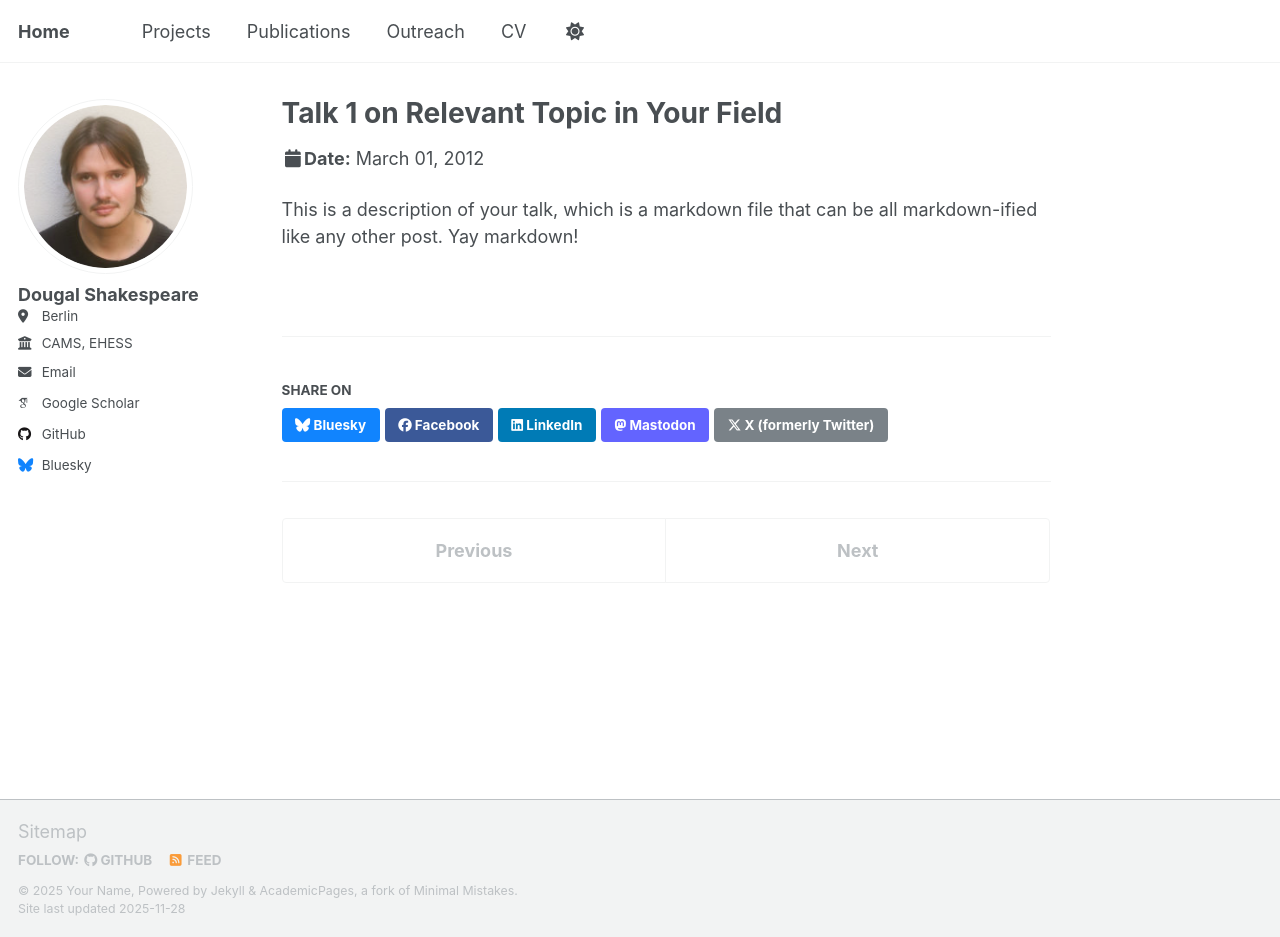
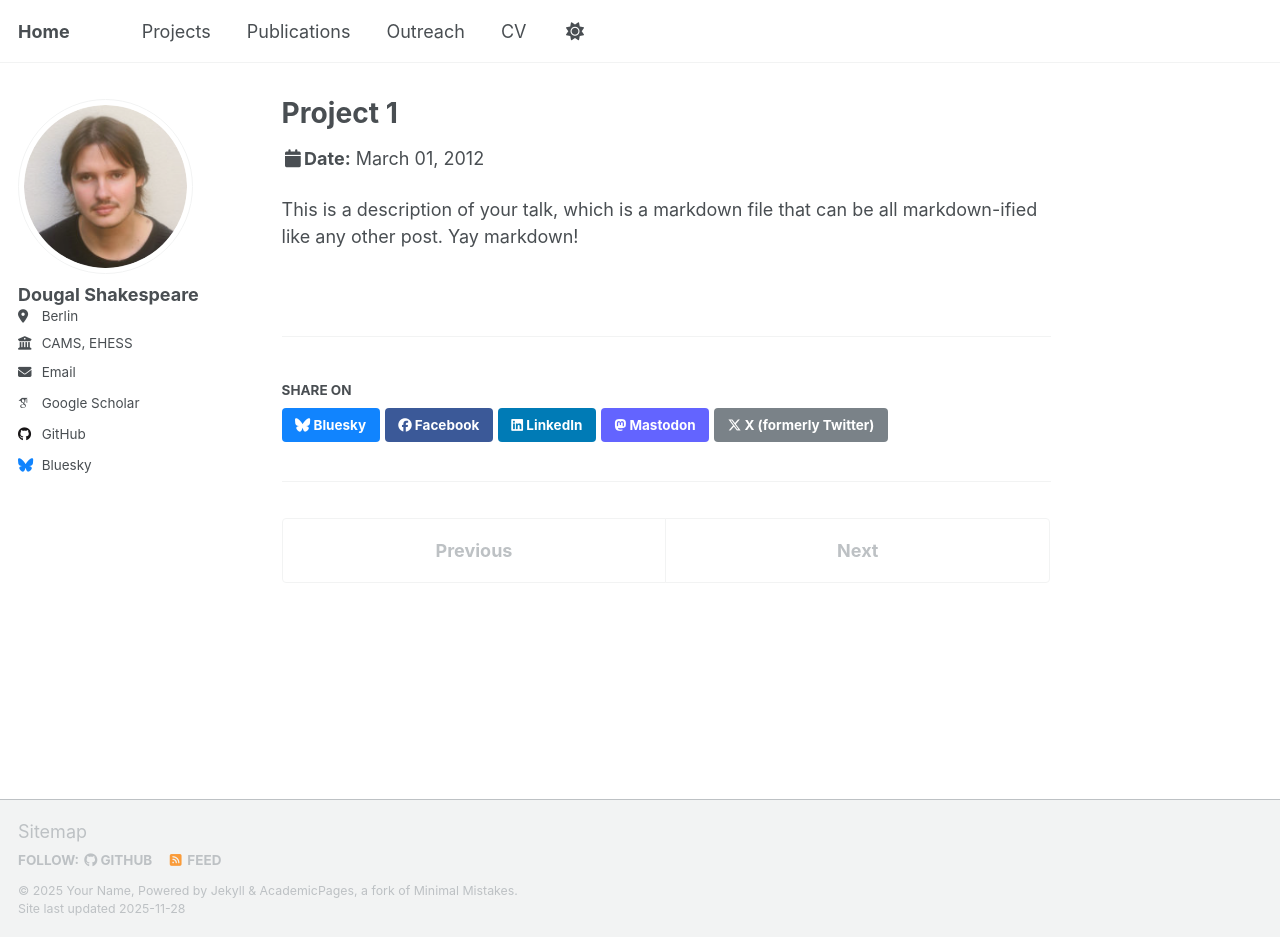
Before and after one commit to deshiiii/deshiiii.github.io, a Jekyll site: the page built from _talks/2012-03-01-talk-1.md, in a window 1280 px wide and 937 px high. Built offline with Jekyll 4.4.1, drawn with Linux system fonts in a browser that asks for light colours; some web fonts are replaced; a script that is not in the unit is left out.

Commit message:
test change name of projects

```diff
--- a/_talks/2012-03-01-talk-1.md
+++ b/_talks/2012-03-01-talk-1.md
@@ -1,11 +1,11 @@
 ---
-title: "Talk 1 on Relevant Topic in Your Field"
+title: "Project 1"
 collection: talks
 type: "Talk"
 permalink: /talks/2012-03-01-talk-1
 venue: "UC San Francisco, Department of Testing"
 date: 2012-03-01
-location: "San Francisco, CA, USA"
+location: "Berlin"
 ---
 
 This is a description of your talk, which is a markdown file that can be all markdown-ified like any other post. Yay markdown!
```
Also changed, not shown: _talks/2013-03-01-tutorial-1.md (+1 -1 lines), _talks/2014-02-01-talk-2.md (+1 -1 lines), _talks/2014-03-01-talk-3.md (+1 -1 lines).
